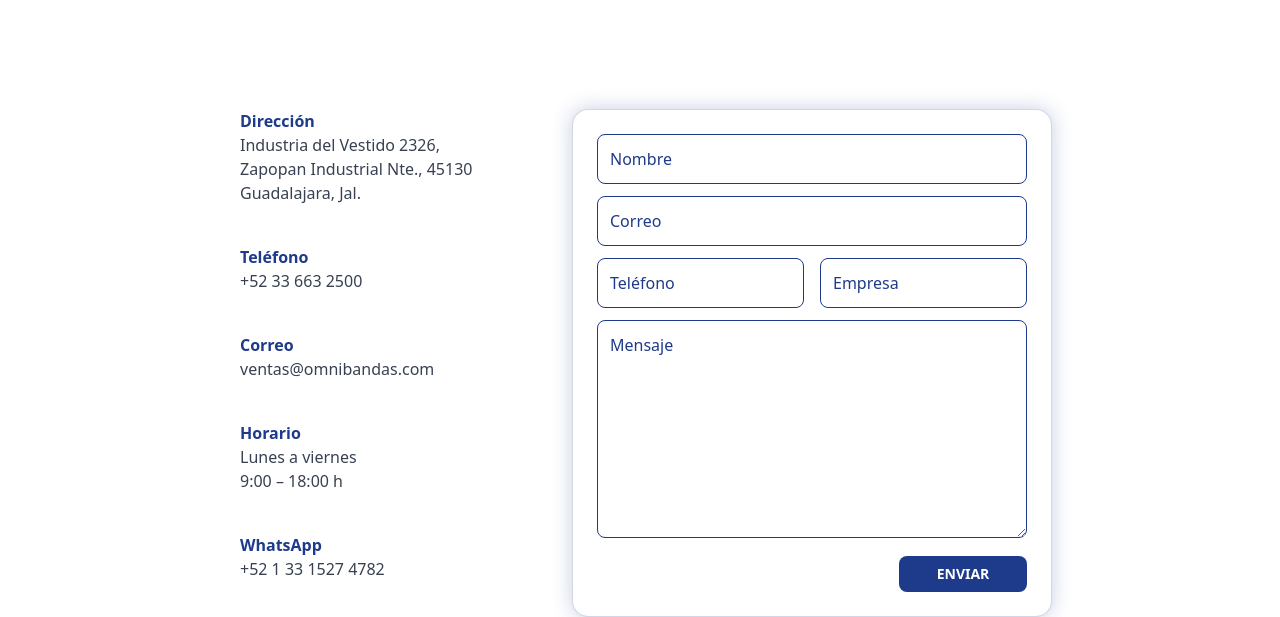
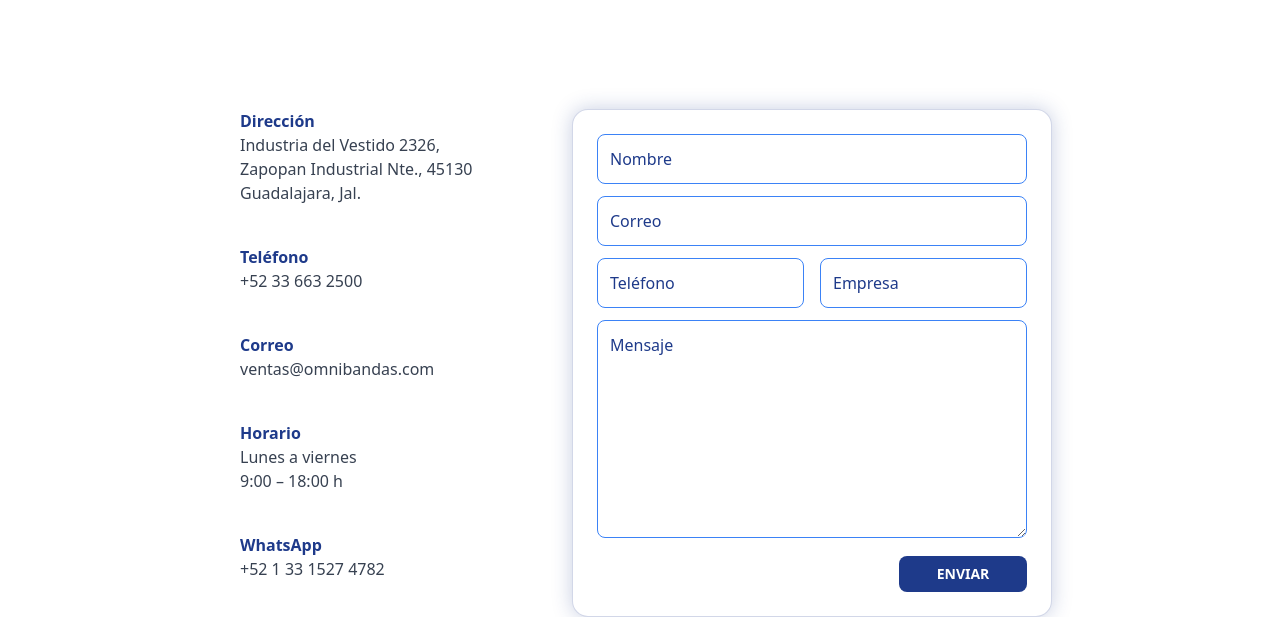
Before and after one commit to Bernabe-Fernandez/pagina_obs, a React (Vite) app: page /contacto in a window 1280 px wide. Shown: the part 1020-1637 px from the top of the page. Built offline with nearby package versions, Linux system fonts and the light colour scheme.

Commit message:
se comppleto el primer apartado de contacto

```diff
--- a/src/components/forms/FormularioContacto.tsx
+++ b/src/components/forms/FormularioContacto.tsx
@@ -4,38 +4,56 @@
     <div className="w-full bg-white p-6 rounded-2xl border border-blue-900/20 shadow-[0_0_20px_rgba(30,58,138,0.25)] flex flex-col justify-start">
       <form className="space-y-3">
 
+
+
+      {/*Nombre*/}
         <input
           type="text"
           placeholder="Nombre"
-          className="w-full p-3 border border-blue-900 rounded-lg text-blue-900 placeholder-blue-900 focus:outline-none focus:ring-2 focus:ring-blue-900"
+          className="w-full p-3 border border-blue-500 rounded-lg text-blue-900 placeholder-blue-900 focus:outline-none focus:ring-2 focus:ring-blue-500"
         />
 
+
+
+      {/*Correo*/}
         <input
           type="email"
           placeholder="Correo"
-          className="w-full p-3 border border-blue-900 rounded-lg text-blue-900 placeholder-blue-900 focus:outline-none focus:ring-2 focus:ring-blue-900"
+          className="w-full p-3 border border-blue-500 rounded-lg text-blue-900 placeholder-blue-900 focus:outline-none focus:ring-2 focus:ring-blue-500"
         />
 
+
+
+       {/*Telefono*/}
         <div className="grid grid-cols-2 gap-4">
           <input
             type="tel"
             placeholder="Teléfono"
-            className="w-full p-3 border border-blue-900 rounded-lg text-blue-900 placeholder-blue-900 focus:outline-none focus:ring-2 focus:ring-blue-900"
+            className="w-full p-3 border border-blue-500 rounded-lg text-blue-900 placeholder-blue-900 focus:outline-none focus:ring-2 focus:ring-blue-500"
           />
 
+
+
+        {/*Empresa*/}
           <input
             type="text"
             placeholder="Empresa"
-            className="w-full p-3 border border-blue-900 rounded-lg text-blue-900 placeholder-blue-900 focus:outline-none focus:ring-2 focus:ring-blue-900"
+            className="w-full p-3 border border-blue-500 rounded-lg text-blue-900 placeholder-blue-900 focus:outline-none focus:ring-2 focus:ring-blue-500"
           />
         </div>
 
+
+
+        {/*Mensaje*/}
         <textarea
           placeholder="Mensaje"
           rows={8}
-          className="w-full p-3 border border-blue-900 rounded-lg text-blue-900 placeholder-blue-900 focus:outline-none focus:ring-2 focus:ring-blue-900"
+          className="w-full p-3 border border-blue-500 rounded-lg text-blue-900 placeholder-blue-900 focus:outline-none focus:ring-2 focus:ring-blue-500"
         ></textarea>
 
+
+
+        {/*Enviar*/}
         <div className="flex justify-end">
          <button className="w-32 bg-blue-900 text-white py-2 rounded-lg font-semibold hover:bg-blue-800 transition text-sm">
            ENVIAR
```
